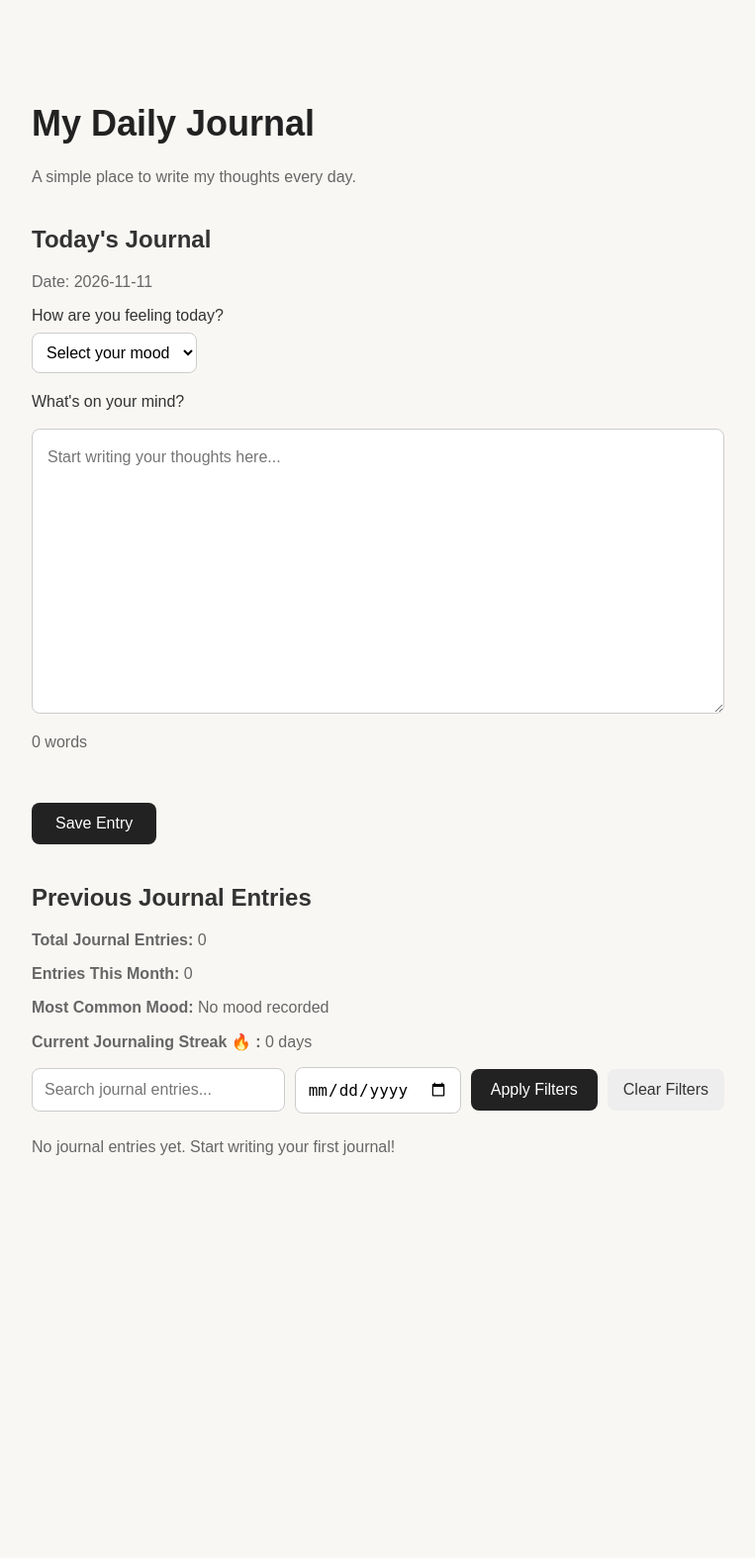
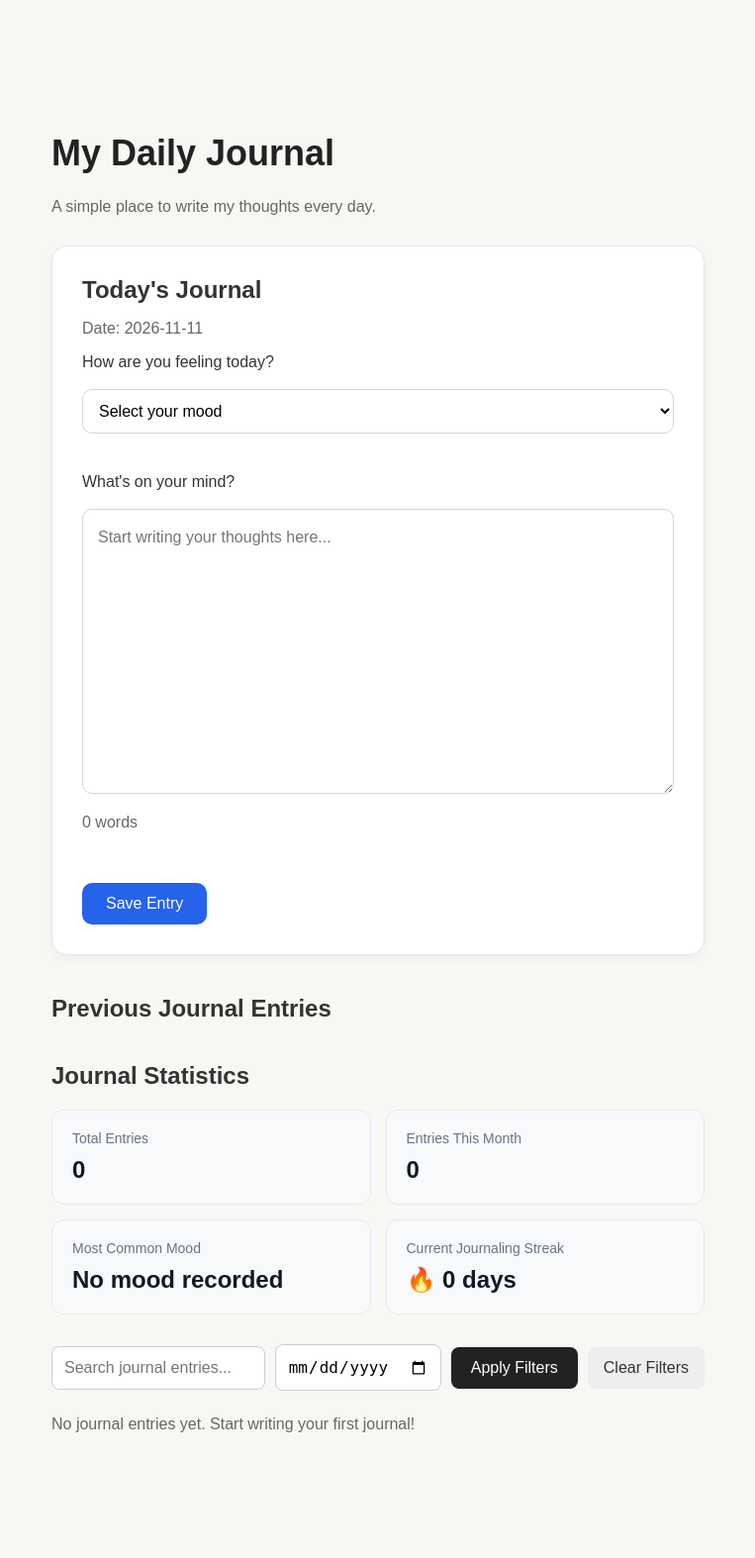
Before and after one commit to bibekshah47/daily-journal, a Flask app: page / in a window 1280 px wide. Shown: the whole page at 99% size, without its empty margins (258-1021 px from the left). Before the commit the page ends 1167 px from the top, so only its background shows below. Run offline with Flask 3, Linux system fonts and the light colour scheme; data that the repository does not hold is empty.

Commit message:
Changes in UI

```diff
--- a/static/style.css
+++ b/static/style.css
@@ -239,3 +239,117 @@ button:hover {
     font-size: 16px;
     background-color: white;
 }
+
+
+/* Main layout for the journal application */
+.container {
+    max-width: 900px;      /* Maximum width of the content */
+    margin: 0 auto;        /* Center the content horizontally */
+    padding: 30px 20px;    /* Add space inside the container */
+}
+
+
+/* Space around the statistics dashboard */
+.statistics-section {
+    margin: 30px 0;
+}
+
+/* Display statistics in two columns */
+.statistics-grid {
+    display: grid;
+    grid-template-columns: repeat(2, 1fr);
+    gap: 15px;
+}
+
+/* Design each statistics card */
+.stat-card {
+    background-color: #f8f9fa;
+    border: 1px solid #e5e7eb;
+    border-radius: 12px;
+    padding: 20px;
+}
+
+/* Style the card labels */
+.stat-card p {
+    color: #6b7280;
+    font-size: 14px;
+    margin: 0 0 10px;
+}
+
+/* Style the card values */
+.stat-card h3 {
+    color: #111827;
+    font-size: 24px;
+    margin: 0;
+}
+
+/* Use one column on smaller screens */
+@media (max-width: 600px) {
+    .statistics-grid {
+        grid-template-columns: 1fr;
+    }
+}
+
+
+/* Card around the journal writing form */
+.journal-form-card {
+    background-color: #ffffff;
+    border: 1px solid #e5e7eb;
+    border-radius: 16px;
+    padding: 30px;
+    margin: 30px 0;
+    box-shadow: 0 4px 12px rgba(0, 0, 0, 0.04);
+}
+
+/* Journal section heading */
+.journal-form-card h2 {
+    margin-top: 0;
+    margin-bottom: 15px;
+}
+
+/* Make the journal textarea fit the card */
+.journal-form-card textarea {
+    width: 100%;
+    box-sizing: border-box;
+    border: 1px solid #d1d5db;
+    border-radius: 10px;
+    padding: 15px;
+    font-size: 16px;
+    line-height: 1.6;
+    resize: vertical;
+}
+
+/* Highlight textarea when writing */
+.journal-form-card textarea:focus {
+    outline: none;
+    border-color: #2563eb;
+}
+
+/* Style the mood dropdown */
+.journal-form-card select {
+    width: 100%;
+    box-sizing: border-box;
+    padding: 12px;
+    border: 1px solid #d1d5db;
+    border-radius: 10px;
+    font-size: 16px;
+    margin-top: 10px;
+    margin-bottom: 20px;
+    background-color: #ffffff;
+}
+
+/* Style the Save Entry button */
+.journal-form-card button[type="submit"] {
+    background-color: #2563eb;
+    color: #ffffff;
+    border: none;
+    border-radius: 10px;
+    padding: 12px 24px;
+    font-size: 16px;
+    cursor: pointer;
+}
+
+/* Button hover effect */
+.journal-form-card button[type="submit"]:hover {
+    background-color: #1d4ed8;
+}
--- a/templates/index.html
+++ b/templates/index.html
@@ -18,9 +18,16 @@
 
 <body>
 
+    <!-- Main container for the journal application -->
+    <div class="container">
+
+
         <!-- Main heading -->
         <h1>My Daily Journal</h1>
         <p>A simple place to write my thoughts every day.</p>
+
+        <!-- Card containing today's journal form -->
+        <div class="journal-form-card">
 
             <!-- Today's Journal Section -->
             <h2>Today's Journal</h2>
@@ -76,30 +83,38 @@
             <button type="submit">Save Entry</button>
 
         </form>
+        </div>
+
 
 
         <!-- Previous Journal Entries Section -->
         <h2>Previous Journal Entries</h2>
 
+        <!-- Journal Statistics Dashboard -->
+        <section class="statistics-section">
 
-    <!-- Display the total number of journal entries -->
-    <p>
-        <strong>Total Journal Entries:</strong>
-        {{ total_entries }}
-    </p>
+            <h2>Journal Statistics</h2>
 
+            <!-- Container for all four statistics cards -->
+            <div class="statistics-grid">
 
-    <!-- Display the number of entries written this month -->
-    <p>
-        <strong>Entries This Month:</strong>
-        {{ monthly_entries }}
-    </p>
+                <!-- Card 1: Total Journal Entries -->
+                <div class="stat-card">
+                    <p>Total Entries</p>
+                    <h3>{{ total_entries }}</h3>
+                </div>
 
+                <!-- Card 2: Entries This Month -->
+                <div class="stat-card">
+                    <p>Entries This Month</p>
+                    <h3>{{ monthly_entries }}</h3>
+                </div>
 
-    <!-- Display the most frequently selected mood -->
-    <p>
-        <strong>Most Common Mood:</strong>
+                <!-- Card 3: Most Common Mood -->
+                <div class="stat-card">
+                    <p>Most Common Mood</p>
 
+                    <h3>
                         {% if most_common_mood == "Happy" %}
                             😊
                         {% elif most_common_mood == "Excited" %}
@@ -113,21 +128,29 @@
                         {% endif %}
 
                         {{ most_common_mood }}
-    </p>
+                    </h3>
+                </div>
 
+                <!-- Card 4: Current Journaling Streak -->
+                <div class="stat-card">
+                    <p>Current Journaling Streak</p>
 
-    <!-- Display the current journaling streak -->
-    <p>
-        <strong>Current Journaling Streak 🔥 :</strong>
-        {{ current_streak }}
+                    <h3>
+                        🔥 {{ current_streak }}
 
                         {% if current_streak == 1 %}
                             day
                         {% else %}
                             days
                         {% endif %}
-    </p>
+                    </h3>
+                </div>
 
+            </div>
+
+        </section>
+
+        <!-- Keep your existing search and date filter form below -->
 
 
 
@@ -283,6 +306,7 @@
             });
 
         </script>
+    </div>
 
 </body>
 </html>
```
Lines whose indentation alone changed are shown as unchanged.
